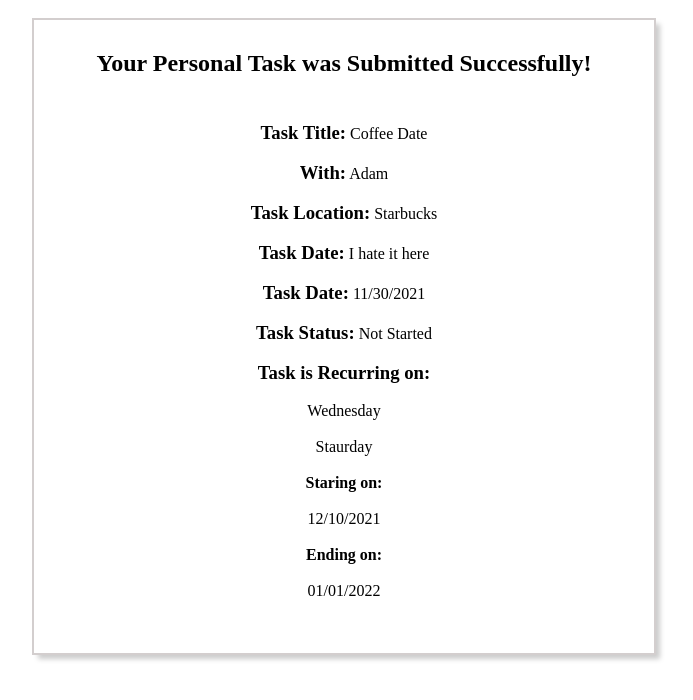
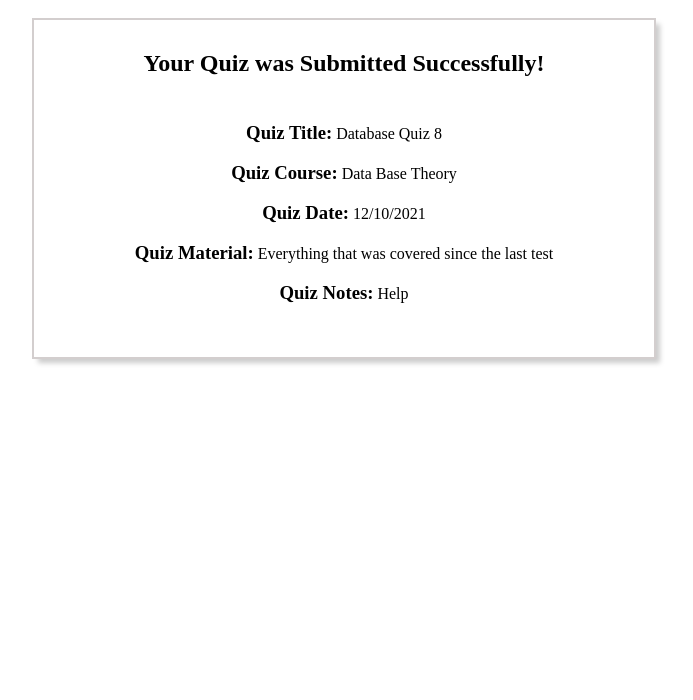
Before and after one commit to appiahla/practice-myCalendar, a PHP site: page /view-test.php in a window 1280 px wide. Shown: the part 80-780 px from the top of the page, without its empty margins (296-989 px from the left). Run offline with PHP 8.4, Linux system fonts and the light colour scheme; data that the repository does not hold is empty.

Commit message:
added a quiz success page

```diff
--- a/login-signup/insertNewAcademicTask.php
+++ b/login-signup/insertNewAcademicTask.php
@@ -104,7 +104,7 @@
                         }
 
                         if ($description != ''){
-                        echo nl2br("<h3> Task Date:</h3>  $description\n\n");
+                        echo nl2br("<h3> Task Description:</h3>  $description\n\n");
                         }
 
                         if ($date != '') {
--- a/view-test.php
+++ b/view-test.php
@@ -28,148 +28,51 @@
     </nav>
 
   </head>
-<body>
+  <body>
 <div id="day-view-container">
   <div id="input-field">
-    <h2 class="title">Your Personal Task was Submitted Successfully!</h2>
+    <h2 class="title">Your Quiz was Submitted Successfully!</h2>
 
     <div class="mytabs">
 
     <?php
 
-        $db_host = 'team2-database.cstfewbdata2.us-east-1.rds.amazonaws.com';
-        $db_user = 'admin';
-        $db_pass = 'databasegroup';
-        $db_name = 'groupMyCalendar';
-        $db_port = '3306';
+            //Get the variables that will be inserted into the database
+            $type = 'Quiz';
 
-        $link = mysqli_connect("$db_host","$db_user","$db_pass","$db_name", "$db_port");
+            $title = "Database Quiz 8";
 
-        // Check connection
-        if (!$link) {
+            $date_of = "12/10/2021";
 
-            //kill the connection
-            die("Connection failed:" .mysqli_connect_error());
-        }
+            $course_name = "Data Base Theory";
 
+            $material = "Everything that was covered since the last test";
 
-            //Get the variables that will be inserted into the database
-            $title = "Coffee Date";
+            $notes =  "Help";
 
-            $with =  "Adam";
+             // show the title
+             echo nl2br("<h3> Quiz Title:</h3>  $title\n\n");
 
-            $location =  "Starbucks";
+             echo nl2br("<h3> Quiz Course:</h3>  $course_name\n\n");
 
-            $description = "I hate it here";
+            if ($date_of != ''){
 
-            $date = "11/30/2021";
-
-            $status = "Not Started";
-
-            $recurring = "Recurrint";
-
-            $monday = "";
-
-            $tuesday = "";
-
-            $wednesday = "Wednesday";
-
-            $thursday = "";
-
-            $friday = "";
-
-            $saturday = "Staurday";
-
-            $sunday = "";
-
-            $start = "12/10/2021";
-
-            $end = "01/01/2022";
-
-            $v_num = 'V00875392';
-
-           // show the title
-           echo nl2br("<h3> Task Title:</h3>  $title\n\n");
-
-           // check for null
-           if ($with != '') {
-
-           echo nl2br("<h3> With:</h3>  $with\n\n");
-
-           }
-
-           if ($location != '') {
-
-            echo nl2br("<h3> Task Location:</h3>  $location\n\n");
+              echo nl2br("<h3> Quiz Date:</h3>  $date_of\n\n");
 
             }
 
-           if ($description != ''){
-           echo nl2br("<h3> Task Date:</h3>  $description\n\n");
-           }
+             if ($material != '') {
 
-           if ($date != '') {
+             echo nl2br("<h3> Quiz Material:</h3>  $material\n\n");
 
-           echo nl2br("<h3> Task Date:</h3>  $date\n\n");
+             }
 
-           }
+             if ($notes != ''){
 
-           if ($status != ''){
+             echo nl2br("<h3> Quiz Notes:</h3>  $notes\n\n");
 
-           echo nl2br("<h3> Task Status:</h3>  $status\n\n");
-
-           }
-
-           //check if the task is recurring
-           if ($recurring != ''){
-
-           echo nl2br("<h3>Task is Recurring on: </h3>\n\n");
-
-
-           if ($monday != ''){
-
-               echo nl2br("$monday\n\n");
-
-           }
-
-           if ($tuesday != ''){
-
-               echo nl2br("$tuesday\n\n");
-
-           }
-
-           if ($wednesday != ''){
-
-               echo nl2br("$wednesday\n\n");
-
-           }
-
-           if ($thursday != ''){
-
-               echo nl2br("$thursday\n\n");
-
-           }
-
-           if ($friday != ''){
-
-               echo nl2br("$friday\n\n");
-           }
-
-           if ($saturday != ''){
-
-               echo nl2br("$saturday\n\n");
-           }
-
-           if ($sunday != ''){
-
-               echo nl2br("$sunday\n\n");
-
-           }
-
-           echo nl2br("<h4>Staring on: </h4>\n\n $start\n\n");
-           echo nl2br("<h4>Ending on: </h4>\n\n $end\n\n");
-       }
-?>
+             }
+        ?>
     </div>
   </div>
 </div>
```
Also changed, not shown: login-signup/insertNewQuiz.php (+67 -6 lines), login-signup/assignmentSuccess.php (deleted).
